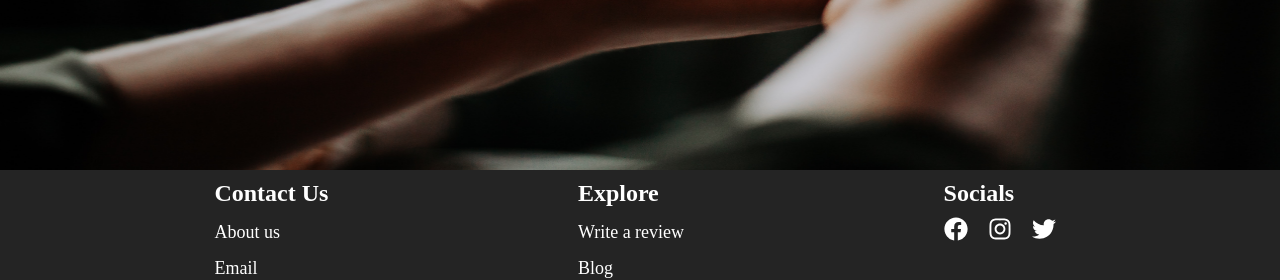
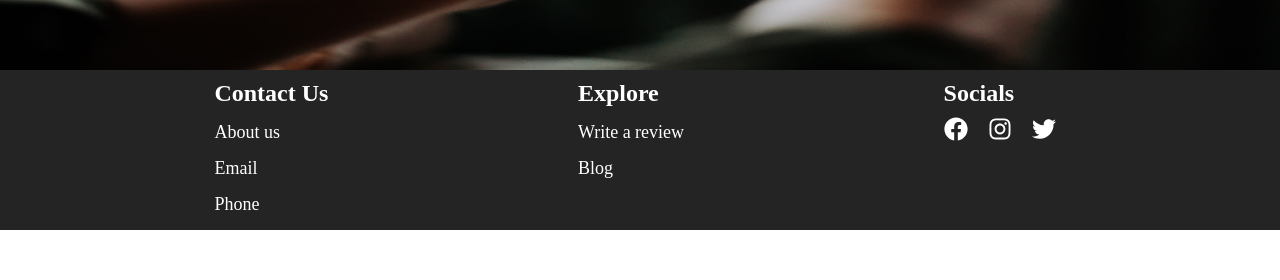
Before and after one commit to melissa-unal00/DAW_Frontend, a React (Create React App) app: page /home in a window 1280 px wide. Shown: the part 530-810 px from the top of the page. Built offline with nearby package versions, Linux system fonts and the light colour scheme.

Commit message:
Made few styling changes

```diff
--- a/src/components/molecules/CarouselComp/CarouselComp.scss
+++ b/src/components/molecules/CarouselComp/CarouselComp.scss
@@ -1,4 +1,4 @@
 .carousel {
-  height: 500px;
+  height: 25rem;
   width: 100%;
 }
--- a/src/components/organisms/Footer/Footer.scss
+++ b/src/components/organisms/Footer/Footer.scss
@@ -2,13 +2,16 @@
 @import "../../../styles/mixin";
 
 .footer {
+  //position: absolute;
   align-items: flex-start;
   background-color: map-get($colors, black);
   color: map-get($colors, white);
   display: flex;
   justify-content: space-evenly;
-  max-width: 100%;
-  max-height: 20rem;
+  width: 100%;
+  max-height: 10rem;
+  bottom: 0;
+  z-index: 10;
 
   &__contact {
     align-items: center;
```
